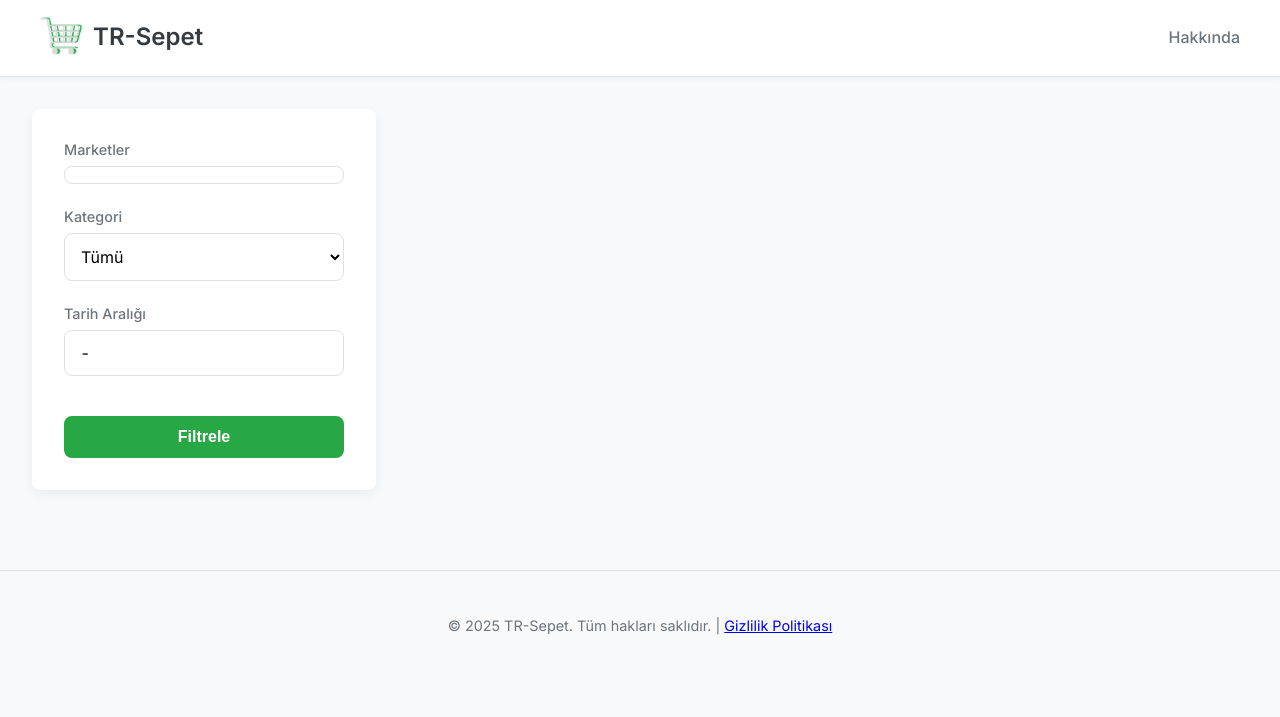
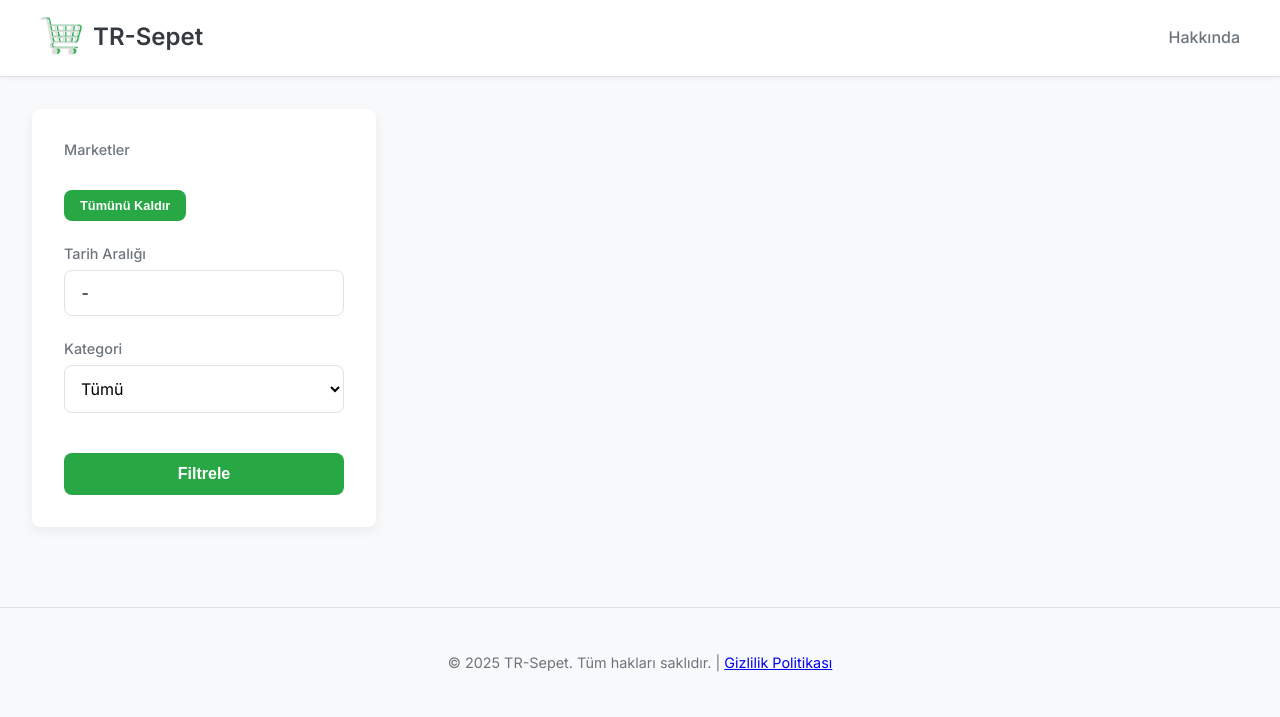
Before and after one commit to Bar-Kal/TR-Sepet, a Flask app: template sepet_app/frontend/templates/products.html in a window 1280 px wide. Shown: the top 717 px of the page. Run offline with Flask 3, Linux system fonts and the light colour scheme; the template is opened without the code that fills it, so the values that code supplies are empty; some libraries are stand-ins or nearby versions.

Commit message:
Functionalities and style of filters adapted slightly

```diff
--- a/sepet_app/frontend/static/css/style.css
+++ b/sepet_app/frontend/static/css/style.css
@@ -1,6 +1,7 @@
 :root {
     --chart-green: #28a745; /* A slightly more vibrant green */
     --chart-green-bg: rgba(40, 167, 69, 0.1);
+    --darker-green: #218838;
     --light-gray: #f8f9fa;
     --medium-gray: #dee2e6;
     --dark-gray: #343a40;
@@ -173,10 +174,6 @@ main {
     flex-direction: column;
     gap: 0.75rem;
     padding: 0.5rem;
-    border: 1px solid var(--medium-gray);
-    border-radius: var(--border-radius);
-    max-height: 200px;
-    overflow-y: auto;
 }
 
 .checkbox-group label {
@@ -194,9 +191,9 @@ main {
 }
 
 .shop-filter-logo {
-    height: 20px; /* Adjust as needed */
+    height: 30px; /* Adjust as needed */
     width: auto;
-    max-width: 50px; /* Ensure logos don't get too wide */
+    max-width: 60px; /* Ensure logos don't get too wide */
     object-fit: contain; /* Ensure the image is contained within its bounds */
 }
 
@@ -207,21 +204,47 @@ main {
 }
 
 .form-actions input[type="submit"] {
-    background-color: var(--chart-green);
-    color: white;
+    width: 100%; /* Ensure the button takes full width of the container */
+}
+
+/* --- Button Styles --- */
+.btn {
+    display: inline-block;
     border: none;
-    padding: 0.75rem 2rem;
+    padding: 0.75rem 1.5rem;
     border-radius: var(--border-radius);
     font-size: 1rem;
     font-weight: 600;
     cursor: pointer;
-    width: 100%;
+    text-align: center;
+    text-decoration: none;
     transition: background-color var(--transition-speed), transform var(--transition-speed);
 }
 
-.form-actions input[type="submit"]:hover {
-    background-color: #218838; /* Darker green */
+.btn:hover {
     transform: translateY(-2px);
+}
+
+.btn-primary {
+    background-color: var(--chart-green);
+    color: white;
+    width: 100%;
+}
+
+.btn-primary:hover {
+    background-color: var(--darker-green);
+}
+
+.btn-secondary {
+    background-color: var(--chart-green);
+    color: white;
+    font-size: 0.8rem;
+    padding: 0.5rem 1rem;
+    width: auto;
+}
+
+.btn-secondary:hover {
+    background-color: var(--darker-green);
 }
 
 .results-section h2 {
--- a/sepet_app/frontend/static/js/search.js
+++ b/sepet_app/frontend/static/js/search.js
@@ -46,4 +46,38 @@ document.addEventListener('DOMContentLoaded', function() {
             handleFormSubmission(event); // No specific input validation needed here as the form has filters
         });
     }
+
+    // Handle toggle "Select All" / "Deselect All" for shop filters
+    const toggleShopsBtn = document.getElementById('toggle-shops-btn');
+    const shopCheckboxes = document.querySelectorAll('input[name="shops"]');
+
+    function allShopsSelected() {
+        return Array.from(shopCheckboxes).every(checkbox => checkbox.checked);
+    }
+
+    function updateButtonText() {
+        if (allShopsSelected()) {
+            toggleShopsBtn.textContent = 'Tümünü Kaldır';
+        } else {
+            toggleShopsBtn.textContent = 'Tümünü Seç';
+        }
+    }
+
+    if (toggleShopsBtn) {
+        // Set initial button text on page load
+        updateButtonText();
+
+        toggleShopsBtn.addEventListener('click', function() {
+            const selectAll = !allShopsSelected();
+            shopCheckboxes.forEach(function(checkbox) {
+                checkbox.checked = selectAll;
+            });
+            updateButtonText();
+        });
+
+        // Also update button text if a user manually changes a checkbox
+        shopCheckboxes.forEach(checkbox => {
+            checkbox.addEventListener('change', updateButtonText);
+        });
+    }
 });
--- a/sepet_app/frontend/templates/products.html
+++ b/sepet_app/frontend/templates/products.html
@@ -13,11 +13,18 @@
                     {% for shop in shop_names %}
                         <label class="shop-checkbox-label">
                             <input type="checkbox" name="shops" value="{{ shop }}" {% if shop in selected_shops %}checked{% endif %}>
-                            <img src="{{ url_for('static', filename=shop_logo_mapping[shop]) }}" alt="{{ shop }} Logo" class="shop-filter-logo">
-                            {{ shop }}
+                            <img src="{{ url_for('static', filename=shop_logo_mapping[shop]) }}" alt="{{ shop }} Logo" class="shop-filter-logo"/>
+
                         </label>
                     {% endfor %}
                 </div>
+                <div class="shop-filter-controls">
+                    <button type="button" id="toggle-shops-btn" class="btn btn-secondary">Tümünü Seç</button>
+                </div>
+            </div>
+            <div class="form-group">
+                <label for="date-range">Tarih Aralığı</label>
+                <input type="text" id="date-range" name="date_range" value="{{ start_date }} - {{ end_date }}">
             </div>
             <div class="form-group">
                 <label for="category-select" title="Toplamda 140'dan fazla kategori bulunmaktadır.&#10;Arama sonuçları ürünlerin mağazalarda hangi kategori aramalarıyla bulunduğuna göre listelenir.&#10;Bu nedenle, benzer ürünler farklı kategoriler altında görünebilir ve burada arama sonucuna göre filtre edilmiştir.">Kategori</label>
@@ -28,13 +35,9 @@
                     {% endfor %}
                 </select>
             </div>
-            <div class="form-group">
-                <label for="date-range">Tarih Aralığı</label>
-                <input type="text" id="date-range" name="date_range" value="{{ start_date }} - {{ end_date }}">
-            </div>
 
             <div class="form-actions">
-                <input type="submit" value="Filtrele">
+                <input type="submit" value="Filtrele" class="btn btn-primary">
             </div>
         </form>
     </aside>
```
Also changed, not shown: sepet_app/frontend/routes.py (+43 -48 lines).
